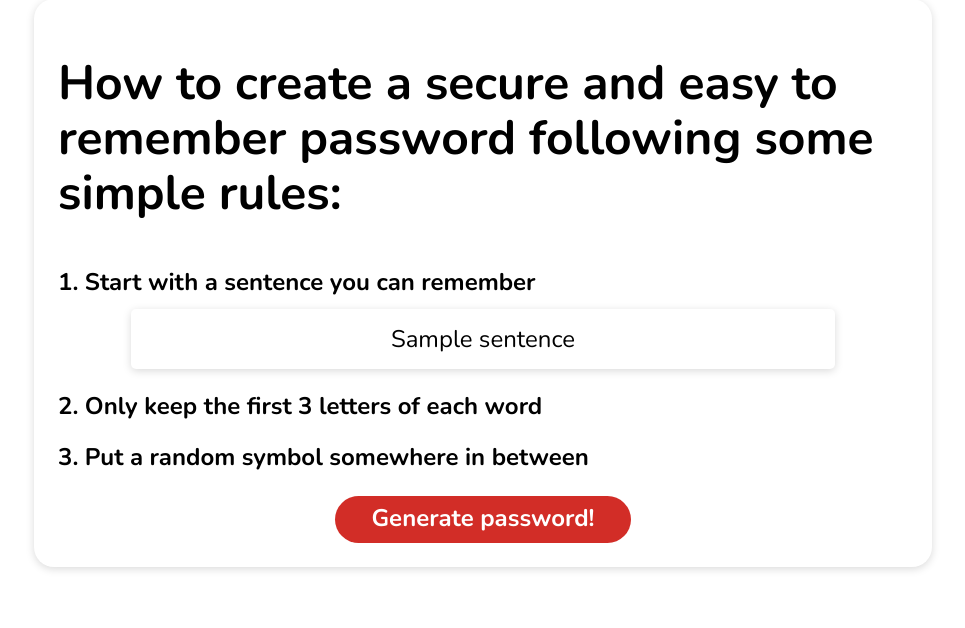
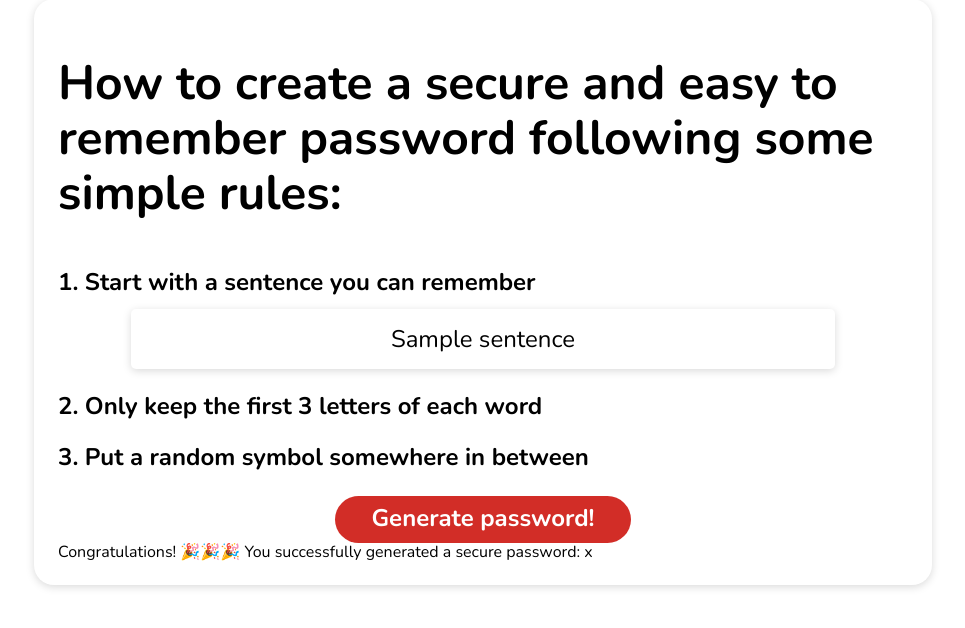
Before and after one commit to chr-peters/strong-but-simple-passwords, a Flask app: template strong_but_simple_passwords/templates/index.html in a window 1280 px wide. Shown: the part 89-717 px from the top of the page, without its empty margins (157-1122 px from the left). Run offline with Flask 2, Linux system fonts and the light colour scheme; the template is opened without the code that fills it: most values are stand-ins (such as "Sample title", 1, 10 or a date in 2020).

Commit message:
added unstyled password response

```diff
--- a/strong_but_simple_passwords/templates/index.html
+++ b/strong_but_simple_passwords/templates/index.html
@@ -46,6 +46,10 @@
             </ol>
             <button type="submit">Generate password!</button>
         </form>
+        {% if generated_password is defined %}
+        Congratulations! 🎉🎉🎉 You successfully generated a secure password:
+        {{ generated_password }}
+        {% endif %}
     </main>
 </body>
 
```
Also changed, not shown: strong_but_simple_passwords/views.py (+7 -2 lines).
